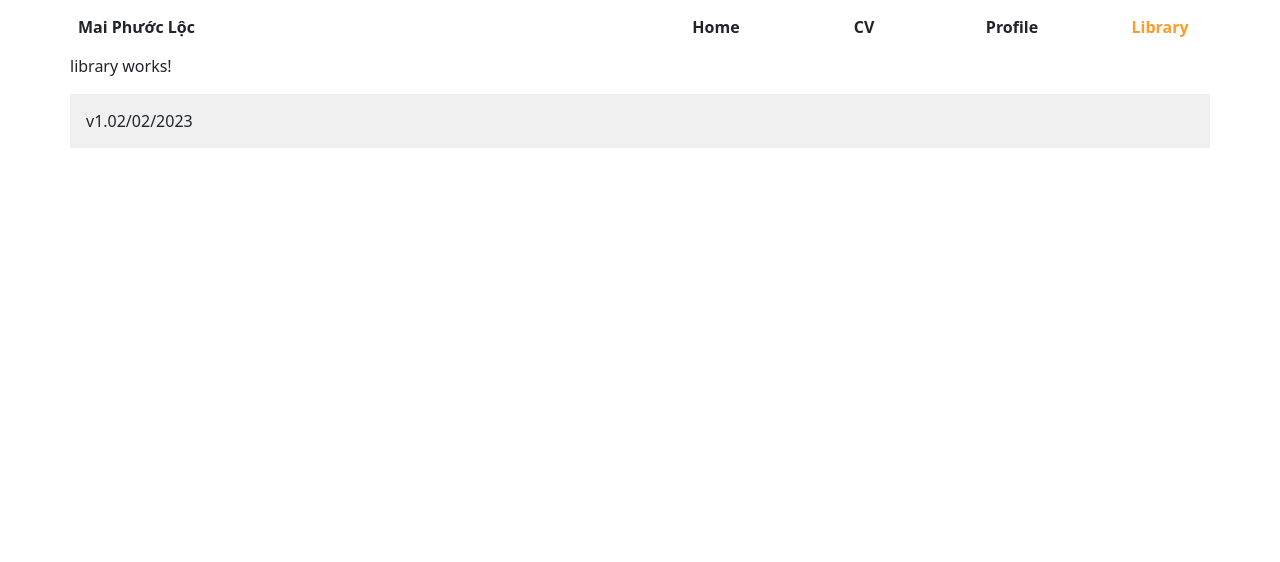
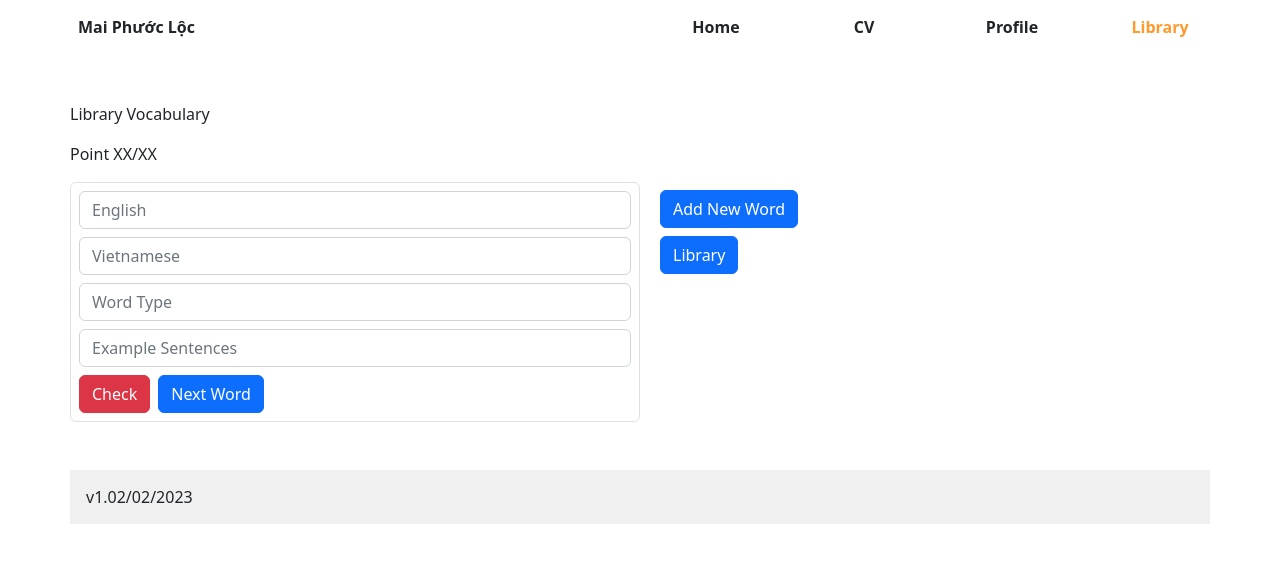
Before and after one commit to maiphuocloc/maiphuocloc.github.io, an Angular app: page /library in a window 1280 px wide. Shown: the top 562 px of the page. Built offline with nearby package versions, Linux system fonts and the light colour scheme.

Commit message:
Thư viện tiếng anh

```diff
--- /dev/null
+++ b/src/app/Service/libraryVocabulary.service.ts
@@ -0,0 +1,50 @@
+import { HttpClient, HttpHeaders } from '@angular/common/http';
+import { Injectable } from '@angular/core';
+import { from, Observable } from 'rxjs';
+import { environment } from 'src/environments/environment';
+
+@Injectable({
+  providedIn: 'root'
+})
+export class LibraryVocabularyService {
+    private apiUrl = environment.configAPI.API_BASE_URL;
+
+    constructor(private http: HttpClient) { }
+
+    randomAWord(): Observable<any> {
+        let url_ = this.apiUrl + `/library-vocabulary/ramdom-a-word`;
+        let options_: any = {
+          headers: new HttpHeaders({
+            "Content-Type": "application/json",
+            Accept: "application/json"
+          }),
+        };
+        return this.http.get<any>(url_, options_);
+      }
+
+      getAllWord(): Observable<any> {
+        let url_ = this.apiUrl + `/library-vocabulary/get-all-words`;
+        let options_: any = {
+          headers: new HttpHeaders({
+            "Content-Type": "application/json",
+            Accept: "application/json"
+          }),
+        };
+        return this.http.get<any>(url_, options_);
+      }
+
+      createAWord(word: any): Observable<any> {
+        console.log(word);
+
+        let url_ = this.apiUrl + `/library-vocabulary/create-a-word`;
+        let options_: any = {
+          headers: new HttpHeaders({
+            "Content-Type": "application/json",
+            Accept: "application/json"
+          }),
+        };
+        var body: any = word;
+        return this.http.post<any>(url_,body, options_);
+      }
+
+}
--- a/src/app/app.module.ts
+++ b/src/app/app.module.ts
@@ -5,6 +5,7 @@ import { AppRoutingModule } from './app-routing.module';
 import { AppComponent } from './app.component';
 import { FormsModule, ReactiveFormsModule } from '@angular/forms';
 import { CommonModule } from '@angular/common';
+import { HttpClientModule } from '@angular/common/http';
 
 @NgModule({
   declarations: [
@@ -13,8 +14,10 @@ import { CommonModule } from '@angular/common';
   imports: [
     BrowserModule,
     FormsModule,
+    ReactiveFormsModule,
     CommonModule,
     ReactiveFormsModule,
+    HttpClientModule,
     AppRoutingModule
   ],
   providers: [],
--- a/src/app/pages/library/library.component.html
+++ b/src/app/pages/library/library.component.html
@@ -1,3 +1,105 @@
 <div class="library">
-    <p>library works!</p>
+    <div class="libraryVocabulary-session my-5">
+        <p>Library Vocabulary</p>
+        <p>Point XX/XX</p>
+        <div class="row m-0">
+            <form [formGroup]="wordForm" class="col-6 px-2 border rounded">
+                <div class="my-2">
+                    <input type="text" class="form-control" formControlName="english" placeholder="English">
+                </div>
+                <div class="mb-2">
+                    <input type="text" class="form-control" formControlName="vietnamese" placeholder="Vietnamese">
+                </div>
+                <div class="mb-2">
+                    <input type="text" class="form-control" formControlName="wordType" placeholder="Word Type">
+                </div>
+                <div class="mb-2">
+                    <input type="text" class="form-control" formControlName="exampleSentences" placeholder="Example Sentences">
+                </div>
+                <div class="mb-2">
+                    <button (click)="checkWord()" class="btn btn-danger me-2">Check</button>
+                    <button (click)="randomAWord()" class="btn btn-primary">Next Word</button>
+                </div>
+            </form>
+            <div class="col-6 px-2">
+                <div class="row m-0">
+                    <div class="my-2">
+                        <button class="btn btn-primary" data-bs-toggle="modal" data-bs-target="#createAWordModal">Add New Word</button>
+                    </div>
+                    <div class="mb-2">
+                        <button class="btn btn-primary" data-bs-toggle="modal" data-bs-target="#libraryModal" (click)="getAllWord()">Library</button>
+                    </div>
+                </div>
+            </div>
+        </div>
+
+    </div>
 </div>
+
+<!-- Modal library-->
+<div class="modal fade" id="libraryModal" data-bs-backdrop="static" data-bs-keyboard="false" tabindex="-1" aria-labelledby="libraryModalLabel" aria-hidden="true">
+    <div class="modal-dialog modal-xl modal-dialog-scrollable modal-dialog-centered">
+        <div class="modal-content">
+            <div class="modal-header">
+                <h5 class="modal-title" id="libraryModalLabel">Library</h5>
+                <button type="button" class="btn-close" data-bs-dismiss="modal" aria-label="Close"></button>
+            </div>
+            <div class="modal-body">
+                <table class="table">
+                    <thead>
+                      <tr>
+                        <th scope="col">#</th>
+                        <th scope="col">English</th>
+                        <th scope="col">Vietnamese</th>
+                        <th scope="col">Word Type</th>
+                        <th scope="col">Example Sentences</th>
+                      </tr>
+                    </thead>
+                    <tbody>
+                      <tr *ngFor="let item of allWords; index as i">
+                        <th scope="row">{{i+1}}</th>
+                        <td>{{item.english}}</td>
+                        <td>{{item.vietnamese}}</td>
+                        <td>{{item.wordType}}</td>
+                        <td>{{item.exampleSentences}}</td>
+                      </tr>
+                    </tbody>
+                  </table>
+            </div>
+            <div class="modal-footer">
+            </div>
+        </div>
+    </div>
+</div>
+
+<!-- Modal add new word-->
+<div class="modal fade" id="createAWordModal" data-bs-backdrop="static" data-bs-keyboard="false" tabindex="-1" aria-labelledby="createAWordLabel" aria-hidden="true">
+    <div class="modal-dialog modal-lg modal-dialog-scrollable modal-dialog-centered">
+        <div class="modal-content">
+            <div class="modal-header">
+                <h5 class="modal-title" id="createAWordLabel">Create A Word</h5>
+                <button type="button" class="btn-close" data-bs-dismiss="modal" aria-label="Close" (click)="clearAddWordForm()"></button>
+            </div>
+            <div class="modal-body">
+                <form [formGroup]="addWordForm">
+                    <div class="my-2">
+                        <input type="text" class="form-control" formControlName="english" placeholder="English">
+                    </div>
+                    <div class="mb-2">
+                        <input type="text" class="form-control" formControlName="vietnamese" placeholder="Vietnamese">
+                    </div>
+                    <div class="mb-2">
+                        <input type="text" class="form-control" formControlName="wordType" placeholder="Word Type">
+                    </div>
+                    <div class="mb-2">
+                        <input type="text" class="form-control" formControlName="exampleSentences" placeholder="Example Sentences">
+                    </div>
+                </form>
+            </div>
+            <div class="modal-footer">
+                <button type="button" class="btn btn-secondary" data-bs-dismiss="modal" (click)="clearAddWordForm()">Close</button>
+                <button type="button" class="btn btn-primary" [disabled]="addWordForm.invalid  ? true : null" (click)="createAWord()">Save</button>
+            </div>
+        </div>
+    </div>
+</div>
--- a/src/app/pages/library/library.component.ts
+++ b/src/app/pages/library/library.component.ts
@@ -1,4 +1,6 @@
 import { Component, OnInit } from '@angular/core';
+import { FormBuilder, Validators } from '@angular/forms';
+import { LibraryVocabularyService } from 'src/app/Service/libraryVocabulary.service';
 
 @Component({
   selector: 'app-library',
@@ -7,9 +9,100 @@ import { Component, OnInit } from '@angular/core';
 })
 export class LibraryComponent implements OnInit {
 
-  constructor() { }
+  constructor(
+    private formBuilder: FormBuilder,
+    private libraryVocabularyService: LibraryVocabularyService,
+  ) { }
+
+  wordForm = this.formBuilder.group({
+    english: [''],
+    vietnamese: [''],
+    wordType: [''],
+    exampleSentences: [''],
+  });
+
+  addWordForm = this.formBuilder.group({
+    english: ['', Validators.compose([Validators.required])],
+    vietnamese: ['', Validators.compose([Validators.required])],
+    wordType: ['', Validators.compose([Validators.required])],
+    exampleSentences: [''],
+  });
+
+  word!: any;
+  allWords!: any[];
 
   ngOnInit(): void {
   }
 
+  randomAWord(): void {
+    this.libraryVocabularyService.randomAWord().subscribe(res => {
+      this.word = res.data;
+      this.wordForm.get('vietnamese')?.setValue(this.word.vietnamese);
+    });
+  }
+
+  checkWord(): void {
+    var dataWord = this.wordForm.value;
+    var checkEN = this.checkEnglish(dataWord.english);
+    var checkWT = this.checkWordType(dataWord.wordType);
+
+    if (checkEN && checkWT) {
+      alert('Chính xác');
+    } else {
+      alert('Sai rồi');
+    }
+  }
+
+  checkEnglish(word: string): boolean {
+    var check:boolean;
+    if (word.toLowerCase() == this.word.english.toLowerCase()) {
+      check = true;
+    } else {
+      check = false;
+    }
+    return check;
+  }
+
+  checkWordType(text: string): boolean {
+    var check:boolean;
+    if (text.toLowerCase() == this.word.wordType.toLowerCase()) {
+      check = true;
+    } else {
+      check = false;
+    }
+    return check;
+  }
+
+  clearAddWordForm(): void {
+    this.addWordForm.reset();
+  }
+
+  getAllWord(): void {
+    this.libraryVocabularyService.getAllWord().subscribe(res => {
+      if (res.success == true) {
+        this.allWords = res.data;
+      } else {
+        alert('Đã có lỗi xảy ra');
+      }
+    });
+  }
+
+  createAWord(): void {
+    var data = this.addWordForm.value;
+    if (!this.addWordForm.invalid) {
+      if (!data.exampleSentences) {
+        data.exampleSentences = '';
+      }
+      this.libraryVocabularyService.createAWord(this.addWordForm.value).subscribe(res => {
+        if (res.success == true) {
+          alert('Thêm mới thành công');
+          this.clearAddWordForm();
+        } else {
+          alert('Đã có lỗi xảy ra');
+        }
+      });
+    } else {
+      alert('Lỗi nhập liệu');
+    }
+  }
 }
--- a/src/app/pages/pages-routing.module.ts
+++ b/src/app/pages/pages-routing.module.ts
@@ -28,7 +28,7 @@ const routes: Routes = [
         path: 'library',
         component: LibraryComponent,
       },
-      { path: '', redirectTo: 'cv', pathMatch: 'full' },
+      { path: '', redirectTo: 'home', pathMatch: 'full' },
     ]
   },
   { path: '**', redirectTo: '', pathMatch: 'full' },
--- a/src/environments/environment.ts
+++ b/src/environments/environment.ts
@@ -3,8 +3,15 @@
 // The list of file replacements can be found in `angular.json`.
 
 export const environment = {
-  production: false
+  production: false,
+
+  configAPI: {
+    API_BASE_URL: "http://localhost:3001",
+  },
+
 };
+
+
 
 /*
  * For easier debugging in development mode, you can import the following file
```
